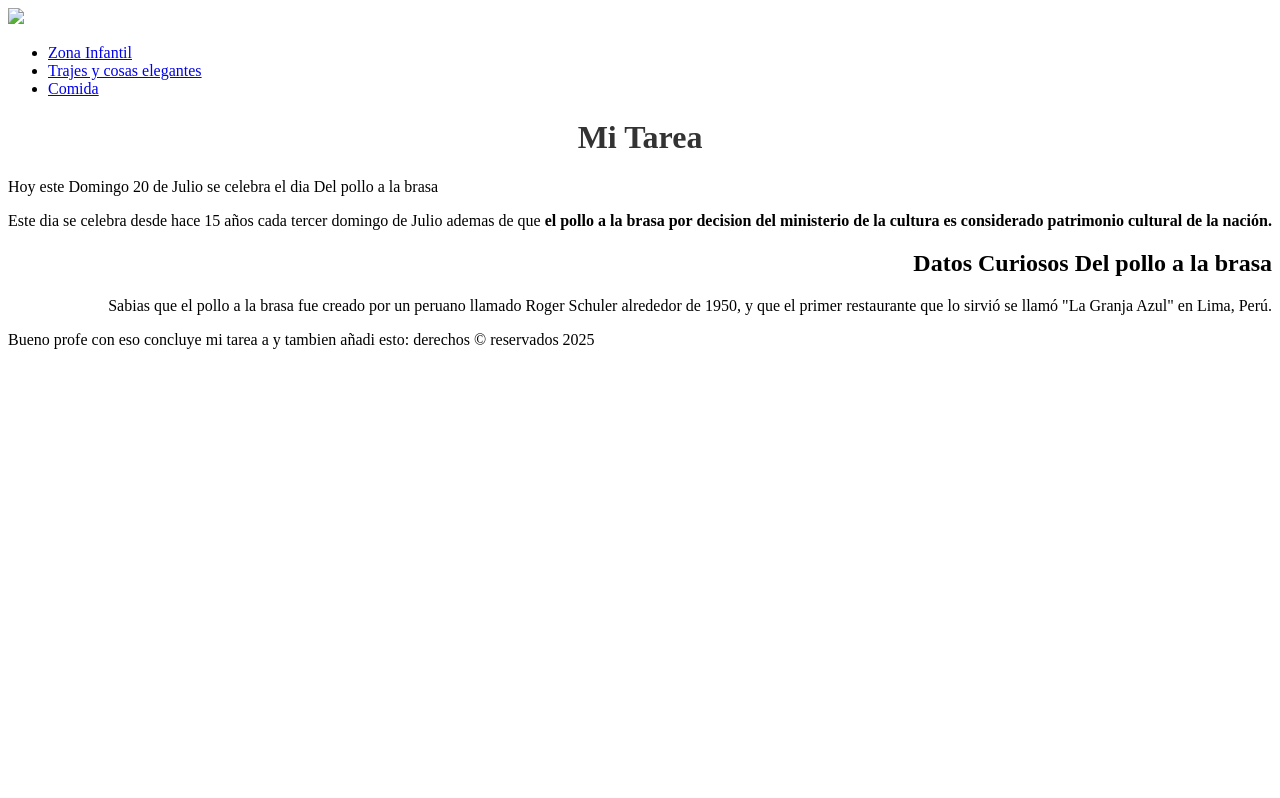
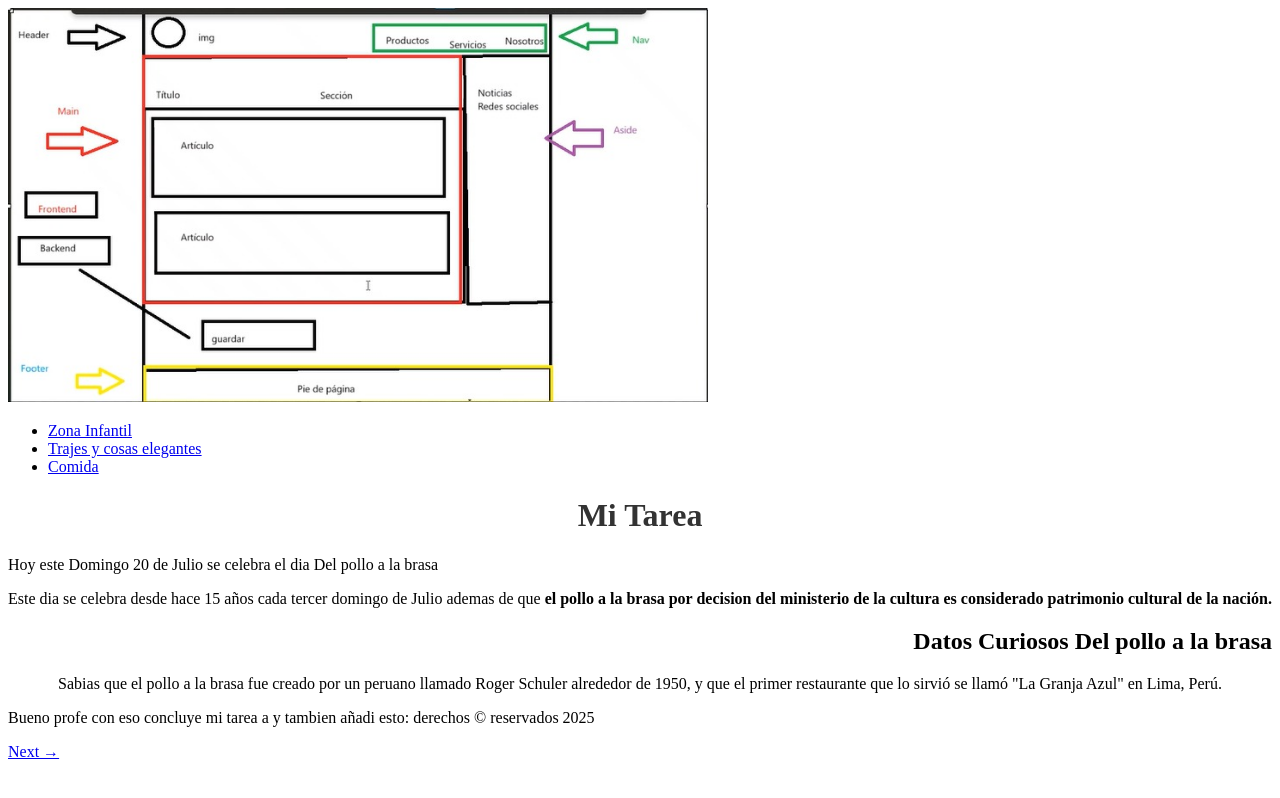
Before and after one commit to Ignaciocr10/Ignaciocr11.github.io, a plain HTML site: page tareas/tarea2.html in a window 1280 px wide. Drawn offline with Linux system fonts and the light colour scheme.

Commit message:
Update tarea2.html

```diff
--- a/tareas/tarea2.html
+++ b/tareas/tarea2.html
@@ -18,8 +18,7 @@
 <body>
     <header>
 
-        <img src="homeworkstructure.jpg">
-        </header>
+        <img src="../img/homeworkstructure.jpg" alt="Estructura de la tarea" placeholder="Estructura de la tarea">
         <nav>
             <ul>
                 <li><a target="_blank" href="https://www.falabella.com.pe/falabella-pe/brand/FISHER%20PRICE">Zona Infantil</a></li>
@@ -27,6 +26,8 @@
                 <li><a target="_blank" href="https://www.mcdonalds.com.pe/">Comida</a></li>
             </ul>
         </nav>
+    </header>
+
     <main>
         <h1>Mi Tarea</h1>
         <article>
@@ -43,15 +44,19 @@
             }
             .datos-curiosos {
                 display : block;
-                text-align: end;
+                text-align:center;
             }
             </style>
+            <!-- el justify es para es para hacer que el texto se alinie tanto a la izquierda como a la derecha -->
             <p class = "datos-curiosos">
             Sabias que el pollo a la brasa fue creado por un peruano llamado Roger Schuler alrededor de 1950, y que el primer restaurante que lo sirvió se llamó "La Granja Azul" en Lima, Perú.
             </p>
     </aside>
     <footer>
         <p>Bueno profe con eso concluye mi tarea a y tambien añadi esto: derechos &copy; reservados 2025</p>
+        <div class="next-homework">
+            <a href="tarea3.html">Next &rarr;</a>
+        </div>
     </footer>
         <script>
             alert("Hola profe mire mi tarea que le parece");
```
Lines whose indentation alone changed are shown as unchanged.
